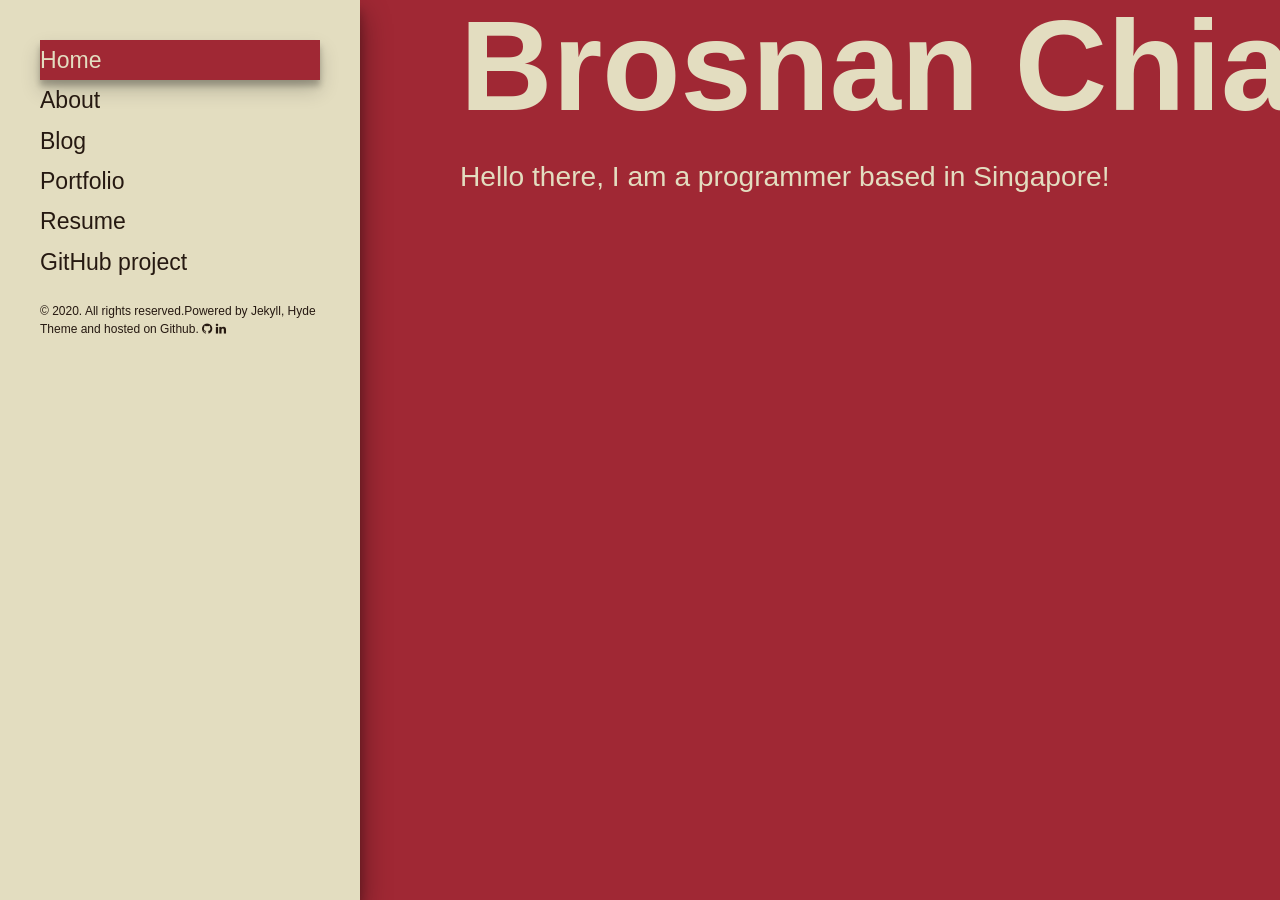
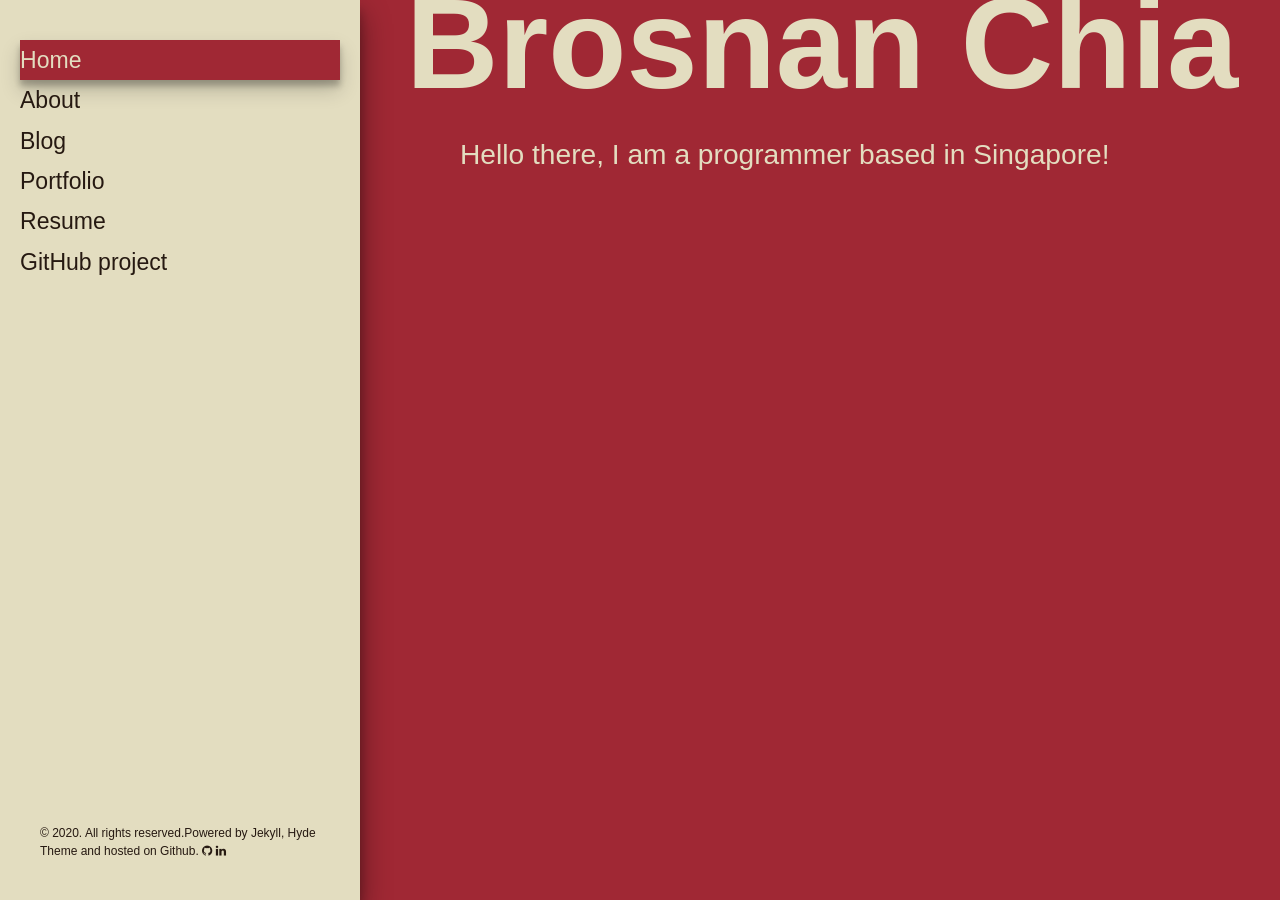
Before and after one commit to broscew/broscew.github.io, a Jekyll site: the page built from index.html, in a window 1280 px wide. Built offline with Jekyll 4.4.1, drawn with Linux system fonts in a browser that asks for light colours; the list of posts is cut into pages by our own code.

Commit message:
move the sidebar footer to the bottom.

```diff
--- a/_includes/sidebar.html
+++ b/_includes/sidebar.html
@@ -1,5 +1,4 @@
 <div class="sidebar">
-  <div class="container sidebar-sticky">
     <!-- <div class="sidebar-about">
       <h1>{{ site.title }}</h1>
       <p class="lead">{{ site.description }}</p>
@@ -25,6 +24,7 @@
       <a class="sidebar-nav-item" href="{{ site.github.repo }}">GitHub project</a>
     </nav>
 
+  <div class="container sidebar-sticky">
     <div class = "sidebar-footer">
         <p></p>
         <p>&copy; {{ site.time | date: '%Y' }}. All rights reserved.Powered by {{ site.version }} <a href="https://github.com/broscew" i class="fa fa-github"></a> <a href="https://www.linkedin.com/in/brosnanchia/" class="fa fa-linkedin"></a></p>
--- a/public/css/hyde.css
+++ b/public/css/hyde.css
@@ -132,6 +132,7 @@ a.sidebar-nav-item.active {
 @media (min-width: 48em) {
   .sidebar-sticky {
     position: absolute;
+    bottom: 1rem;
     right:  1rem;
     left:   1rem;
   }
--- a/public/css/poole.css
+++ b/public/css/poole.css
@@ -288,12 +288,13 @@ tbody tr:nth-child(odd) th {
 }
 
 .home-content {
-  margin-top: -25%;
+  margin-top: -28%;
   width: 150%;
 }
 
 .name-content{
     font-size: 10vw;
+    margin-left: -5%;
 }
 
 .desc-content
```
